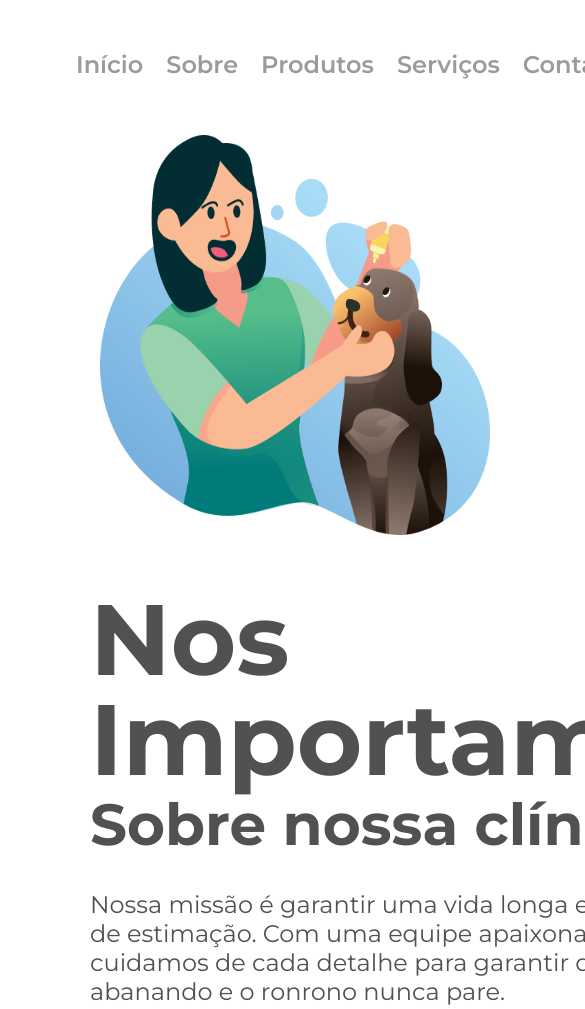
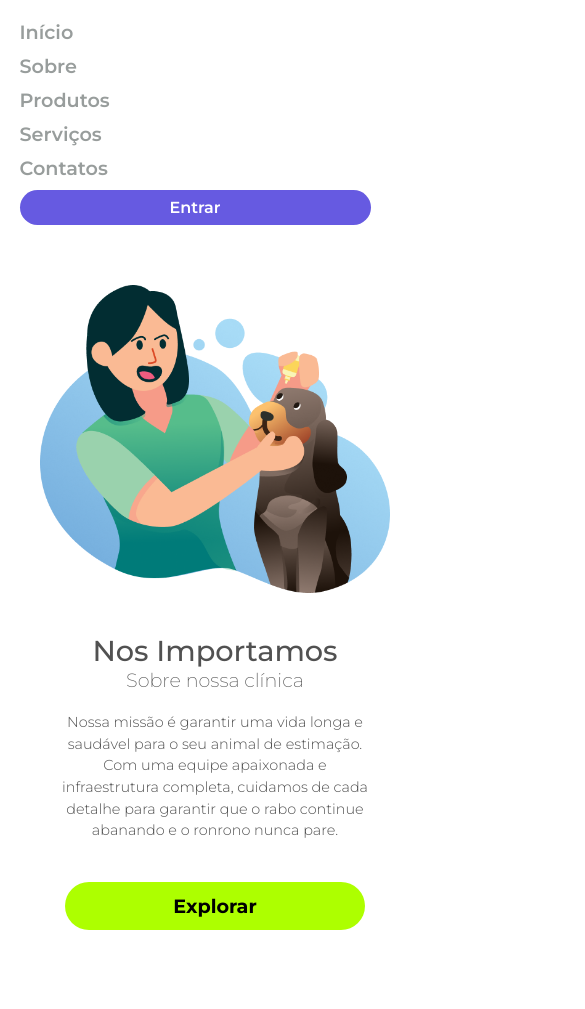
Before and after one commit to Felip39/-Landing-Page-Inicial-DevClub, a plain HTML site: page index.html in a window 390 px wide. Shown: the top 1009 px of the page, 585 px wide, since content can reach past the window. After the commit the page ends 970 px from the top, so only its background shows below. Drawn offline with Linux system fonts and the light colour scheme.

Commit message:
Update styles.css for better layout and responsiveness
Refactor CSS styles for improved layout and responsiveness.

```diff
--- a/styles.css
+++ b/styles.css
@@ -6,83 +6,126 @@
 }
 
 header {
-    margin: 44px 0 50px 76px;
+  margin: 20px auto;
   display: flex;
   align-items: center;
   justify-content: space-between;
   width: 90%;
-
+  flex-wrap: wrap; /* permite quebrar em telas pequenas */
 }
 
 .link-header {
   font-weight: 600;
-    font-size: 24px;
-    line-height: 29px;
+  font-size: 1.2rem;
   color: #989D9C;
   cursor: pointer;
-    margin-right: 23px;
+  margin-right: 15px;
 }
+
 .button-header {
   background: #665AE1;
-    border-radius: 20.5px;
-    width: 130px;
-    height: 41px;
+  border-radius: 20px;
+  padding: 8px 16px;
   border: none;
   font-weight: 600;
-    font-size: 24px;
-    line-height: 29px;
+  font-size: 1rem;
   cursor: pointer;
   color: #FFFFFF;
 }
 
+main {
+  display: flex;
+  flex-wrap: wrap;
+  align-items: center;
+  justify-content: center;
+  padding: 20px;
+}
+
 .logo-image {
-    width: 468px;
-    height: 400px;
-    margin-left: 100px;
-    margin-bottom: 50px;
-    display: inline-block;
   max-width: 100%;
+  height: auto;
+  margin: 20px;
 }
 
 section {
-    display: inline-block;
-    margin-left: 90px;
+  max-width: 600px;
+  margin: 20px;
 }
 
 h1 {
-    font-weight: 500px;
-    font-size: 100px;
-    line-height: 100px;
+  font-weight: 500;
+  font-size: 3rem;
   color: #515151;
 }
 
 h2 {
-    font-weight: 200px;
-    font-size: 58px;
-    line-height: 71px;
+  font-weight: 200;
+  font-size: 2rem;
   color: #515151;
 }
 
 p {
-    font-weight: 300px;
-    font-size: 24px;
-    line-height: 29px;
+  font-weight: 300;
+  font-size: 1rem;
+  line-height: 1.5;
   color: #515151;
-    width: 850px;
-    margin-top: 30px;
-    margin-bottom: 100px;
+  margin-top: 20px;
+  margin-bottom: 40px;
 }
 
 .button-main {
   background: #ADFF00;
   border-radius: 30px;
-    width: 300px;
-    height: 60px;
+  padding: 12px 20px;
   border: none;
   cursor: pointer;
-    filter: drop-shadow(0px 4px 4px rgba(0, 0, 0, 0.25));
   font-weight: 700;
-    font-size: 28px;
-    line-height: 34px;
+  font-size: 1.2rem;
   color: #000000;
+  width: 100%;
+  max-width: 300px;
 }
+
+@media screen and (max-width: 768px) {
+  header {
+    flex-direction: column;
+    align-items: flex-start;
+    gap: 10px;
+  }
+
+  main {
+    flex-direction: column;
+    text-align: center;
+  }
+
+  h1 {
+    font-size: 2.2rem;
+  }
+
+  h2 {
+    font-size: 1.5rem;
+  }
+
+  p {
+    font-size: 0.95rem;
+    width: 100%;
+  }
+
+  .button-main, .button-header {
+    width: 100%;
+  }
+}
+
+@media screen and (max-width: 480px) {
+  h1 {
+    font-size: 1.8rem;
+  }
+
+  h2 {
+    font-size: 1.2rem;
+  }
+
+  p {
+    font-size: 0.9rem;
+  }
+}
```
Lines whose indentation alone changed are shown as unchanged.
